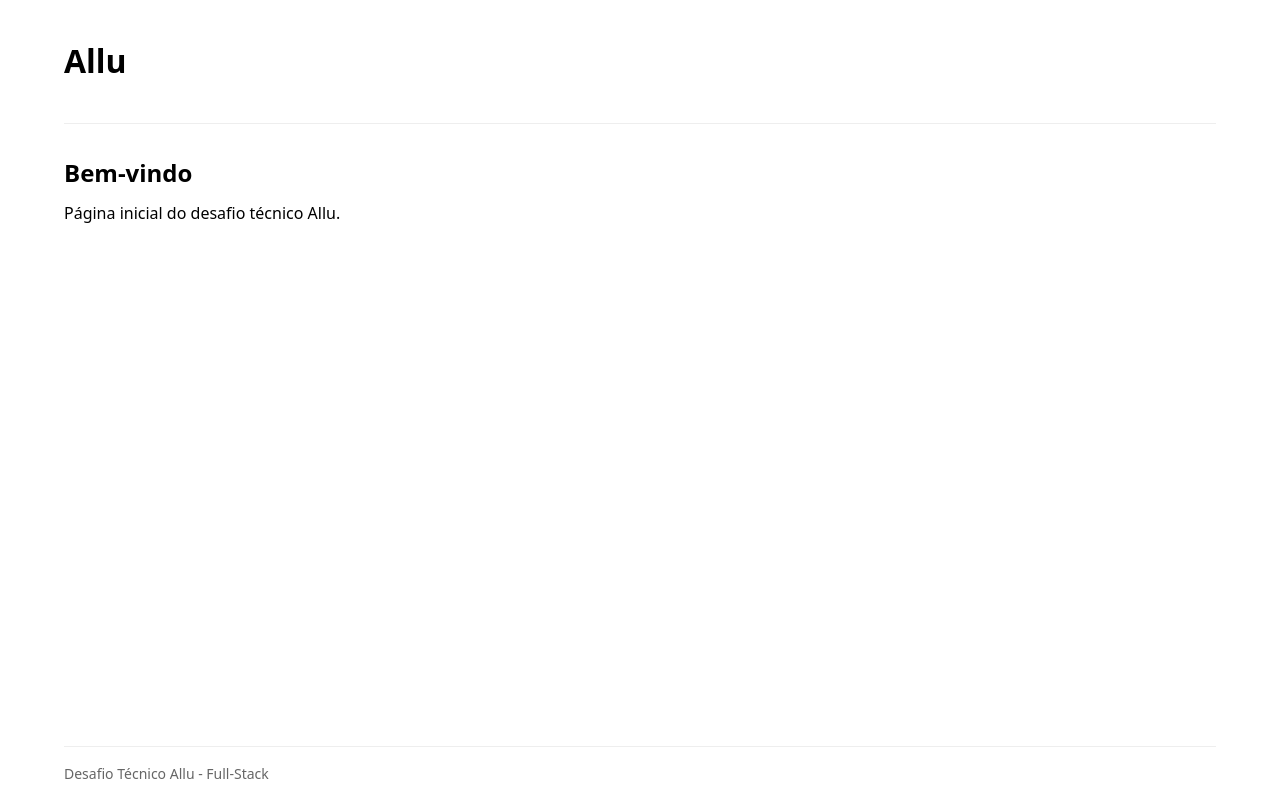
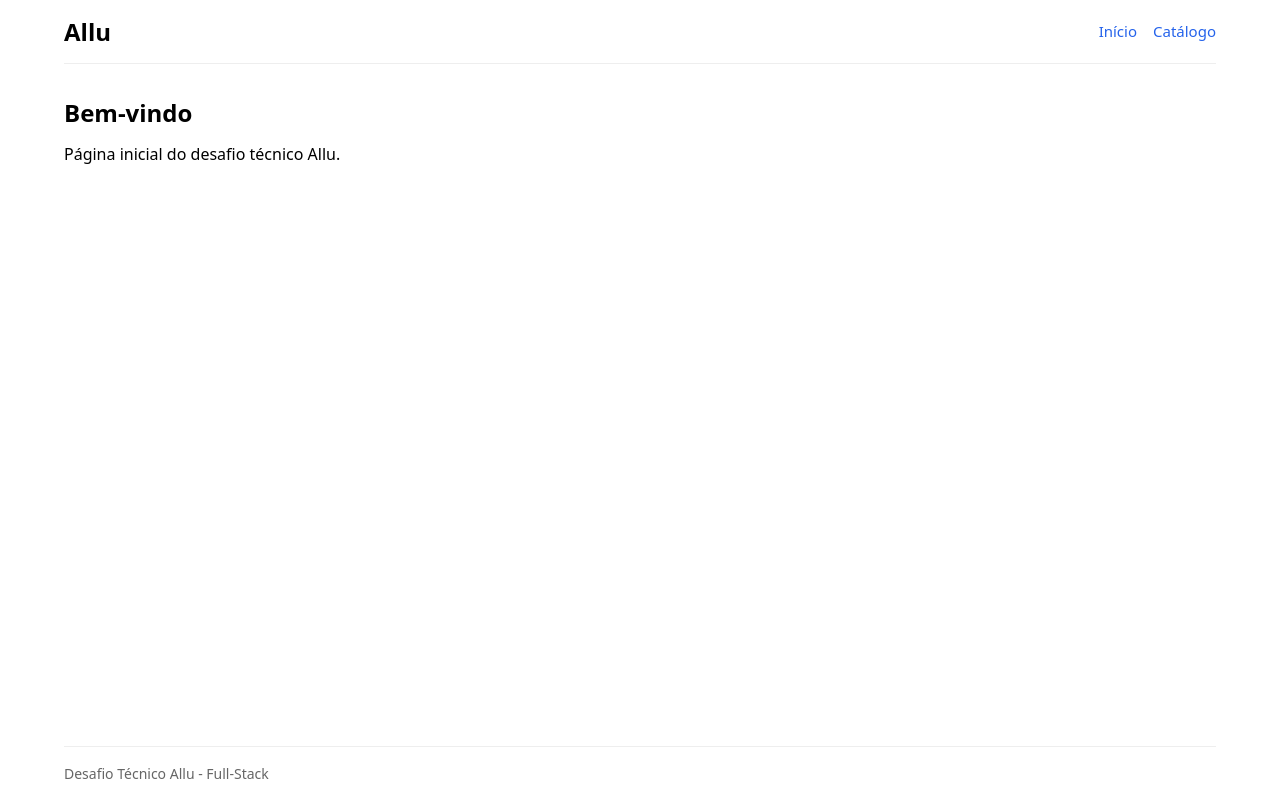
Before and after one commit to lucaspbueno/Allu, a React (Vite) app in the folder apps/frontend/: page / in a window 1280 px wide. Built offline with nearby package versions, Linux system fonts and the light colour scheme; no server answers.

Commit message:
test(frontend): mock config API e MemoryRouter nos testes

```diff
--- a/apps/frontend/src/components/Layout.tsx
+++ b/apps/frontend/src/components/Layout.tsx
@@ -1,4 +1,5 @@
 import { ReactNode } from "react";
+import { Link } from "react-router-dom";
 
 interface LayoutProps {
   children: ReactNode;
@@ -8,7 +9,17 @@ export default function Layout({ children }: LayoutProps) {
   return (
     <div className="app-container">
       <header className="app-header">
-        <h1>Allu</h1>
+        <h1 className="app-header__title">
+          <Link to="/">Allu</Link>
+        </h1>
+        <nav className="app-nav" aria-label="Principal">
+          <Link to="/" className="app-nav__link">
+            Início
+          </Link>
+          <Link to="/catalog" className="app-nav__link">
+            Catálogo
+          </Link>
+        </nav>
       </header>
       <main className="app-main">{children}</main>
       <footer className="app-footer">Desafio Técnico Allu - Full-Stack</footer>
```
Also changed, not shown: 1 other file (tests, documents, lock files or other folders).
